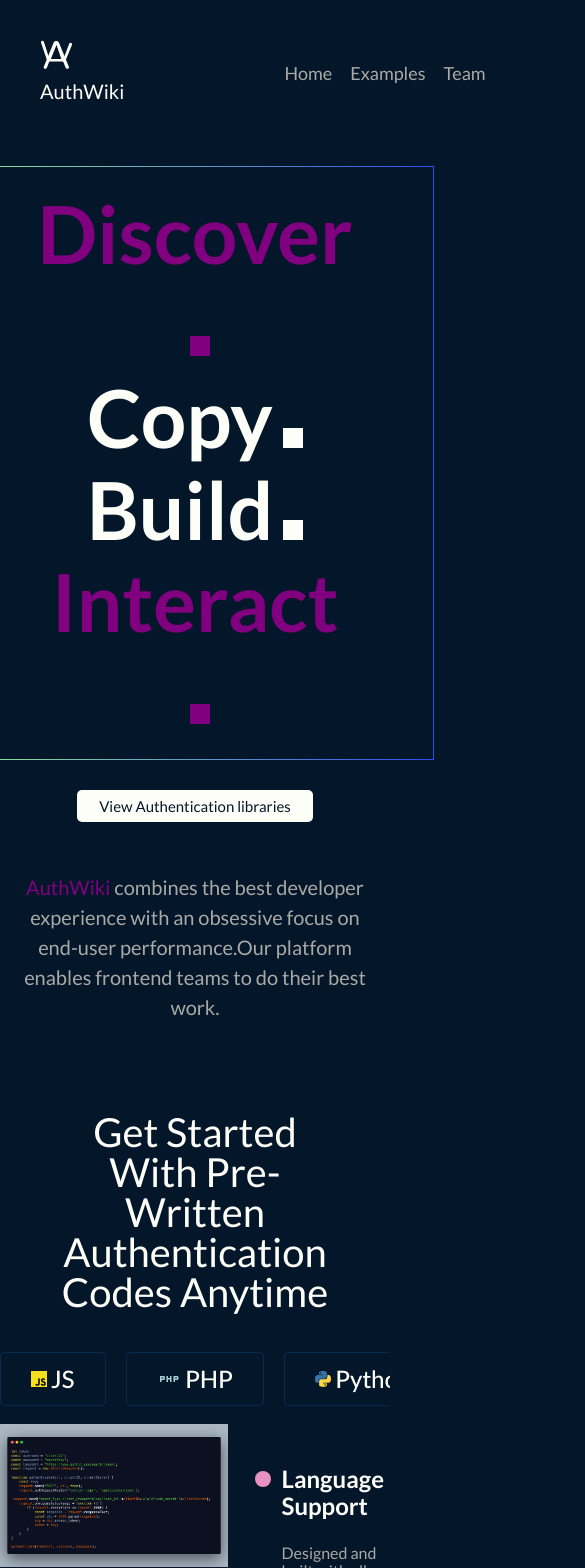
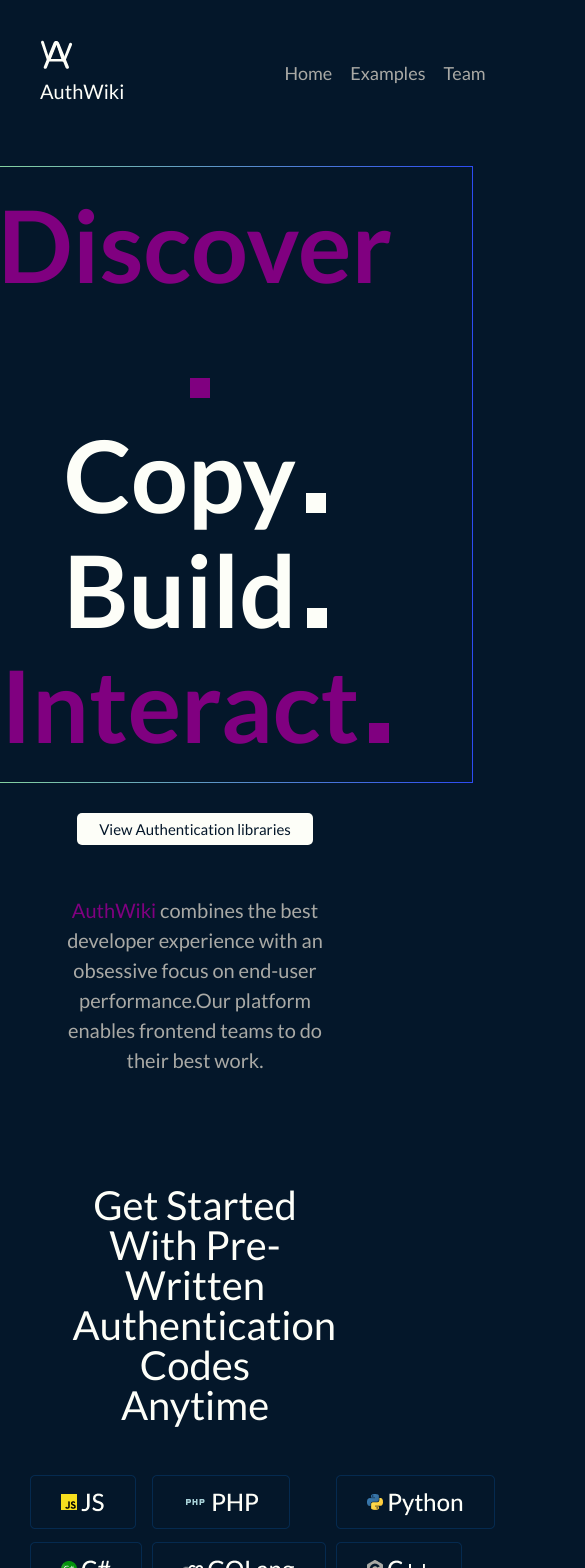
Before and after one commit to zuri-training/AuthWiki_Team9, a React (Create React App) app in the folder FrontEnd/authwiki/: page / in a window 390 px wide. Shown: the top 1568 px of the page, 585 px wide, since content can reach past the window. Built offline with nearby package versions, Linux system fonts and the light colour scheme.

Commit message:
fix a client bugs #106

```diff
--- a/FrontEnd/authwiki/src/components/GettingStarted.js
+++ b/FrontEnd/authwiki/src/components/GettingStarted.js
@@ -7,7 +7,7 @@ import Csharp from "../images/icons/Csharp.png";
 import JS from "../images/icons/JS.png";
 import PHP from "../images/icons/PHP.png";
 import Python from "../images/icons/Python.png";
-import TS from "../images/icons/TS.png";
+// import TS from "../images/icons/TS.png";
 
 const GettingStarted = () => {
   return (
@@ -35,9 +35,9 @@ const GettingStarted = () => {
           <li className="li">
             <img src={cplus} alt="C++" />
           </li>
-          <li className="li">
+          {/* <li className="li">
             <img src={TS} alt="TS" />
-          </li>
+          </li> */}
         </ul>
       </div>
 
--- a/FrontEnd/authwiki/src/components/HeroSection.js
+++ b/FrontEnd/authwiki/src/components/HeroSection.js
@@ -1,10 +1,11 @@
 import React from "react";
-import "../css/HeroSection.css";
+import CSS from "../css/HeroSection.js";
 import { FaSquareFull } from "react-icons/fa";
 import { Link } from "react-router-dom";
 
 const HeroSection = () => {
   return (
+    <CSS>
       <div className="hero">
         <div className="title-wrapper">
           <h2 className="title copy">
@@ -37,6 +38,7 @@ const HeroSection = () => {
           </p>
         </div>
       </div>
+    </CSS>
   );
 };
 
--- a/FrontEnd/authwiki/src/components/SideBar.js
+++ b/FrontEnd/authwiki/src/components/SideBar.js
@@ -5,7 +5,7 @@ import search from "../images/icons/search.png";
 import { FaUserCircle, FaCaretDown } from "react-icons/fa";
 import { CgProfile } from "react-icons/cg";
 import { HiCode } from "react-icons/hi";
-import { BiBookBookmark } from "react-icons/bi";
+// import { BiBookBookmark } from "react-icons/bi";
 import { useSelector, useDispatch } from "react-redux";
 import { useState } from "react";
 import { logoutUser } from "../store/user/userSlice";
--- a/FrontEnd/authwiki/src/css/AuthLibrary.css
+++ b/FrontEnd/authwiki/src/css/AuthLibrary.css
@@ -4,7 +4,7 @@
   width: 50%;
   margin: 0 auto;
   margin-bottom: 3em;
-  margin-top: 600px;
+  margin-top: 80px;
 }
 
 .work-with h3 {
--- a/FrontEnd/authwiki/src/css/GettingStartedCSS.js
+++ b/FrontEnd/authwiki/src/css/GettingStartedCSS.js
@@ -1,16 +1,17 @@
 import styled from "styled-components";
 
 export const GettingStartedCSS = styled.main`
+  padding: 20px;
   .ul {
-    overflow: hidden;
     list-style-type: none;
+    margin: auto;
+    padding: 10px;
+    padding-bottom: 15px;
+    gap: 10px;
+    display: grid;
+    grid-template-columns: repeat(6, 1fr);
     justify-content: space-evenly;
-    align-items: left;
-    margin: auto;
-    padding: 0px;
-    padding-bottom: 15px;
-    gap: 20px;
-    display: flex;
+    align-items: center;
   }
 
   .li {
@@ -40,20 +41,14 @@ export const GettingStartedCSS = styled.main`
   }
 
   #div3 {
-    align-items: center;
-    justify-content: center;
-    display: block;
-  }
-  #imgdiv {
-    width: 65%;
-    float: left;
+    display: grid;
+    margin-top: 20px;
+    grid-template-columns: repeat(2, 1fr);
+    gap: 20px;
   }
   .img {
-    width: 90%;
-  }
-  #indiv {
-    width: 35%;
-    float: left;
+    width: 100%;
+    height: 100%;
   }
   ul.a ::marker,
   ul.b ::marker,
@@ -89,4 +84,12 @@ export const GettingStartedCSS = styled.main`
     font-weight: 400;
     color: #a9a9a5;
   }
+  @media (max-width: 885px) {
+    .ul {
+      grid-template-columns: repeat(3, 1fr);
+    }
+    #div3 {
+      grid-template-columns: repeat(1, 1fr);
+    }
+  }
 `;
--- a/FrontEnd/authwiki/src/css/HeroSection.css
+++ /dev/null
@@ -1,80 +0,0 @@
-.hero {
-  margin-top: 2em;
-  display: flex;
-  flex-direction: column;
-  align-items: center;
-}
-
-.title {
-  font-size: 10em;
-}
-
-.copy {
-  color: #800080;
-}
-.paste,
-.test {
-  color: #fdfef8;
-}
-.icon {
-  font-size: 2rem;
-  margin-left: 10px;
-}
-
-.title-wrapper {
-  border: 1px solid;
-  border-image-slice: 1;
-  border-width: 1px;
-  border-image-source: linear-gradient(to left, #2d4cf3, #94e992);
-  padding: 2em 8em;
-  text-align: center;
-}
-
-.title-wrapper h2 {
-  margin: 0;
-}
-
-.docs-btn {
-  background-color: #fdfef8;
-  color: #04172a;
-  padding: 0.5em 1.5em;
-  text-decoration: none;
-  display: block;
-  font-size: 1.5em;
-  border-radius: 5px;
-  margin-top: 2em;
-}
-
-.docs-btn:hover {
-  background: transparent;
-  color: #fdfef8;
-  transition: all 0.5s ease-out;
-  border: 0.3px solid #fdfef8;
-}
-
-.para-container {
-  margin: 3em 0;
-  width: 75%;
-  text-align: center;
-}
-.desc {
-  color: #a9a9a5;
-  font-size: 2em;
-  line-height: 30px;
-  text-decoration: none;
-}
-
-.desc a {
-  color: #800080;
-  text-decoration: none;
-}
-
-@media only screen and (max-width: 1024px) {
-  .title {
-    font-size: 8em;
-  }
-  .para-container {
-    width: 95%;
-    text-align: center;
-  }
-}
--- /dev/null
+++ b/FrontEnd/authwiki/src/css/HeroSection.js
@@ -0,0 +1,86 @@
+import styled from "styled-components";
+
+const CSS = styled.div`
+  .hero {
+    margin-top: 2em;
+    display: flex;
+    flex-direction: column;
+    align-items: center;
+  }
+
+  .title {
+    font-size: 10em;
+  }
+
+  .copy {
+    color: #800080;
+  }
+  .paste,
+  .test {
+    color: #fdfef8;
+  }
+  .icon {
+    font-size: 2rem;
+    margin-left: 10px;
+  }
+
+  .title-wrapper {
+    border: 1px solid;
+    border-image-slice: 1;
+    border-width: 1px;
+    border-image-source: linear-gradient(to left, #2d4cf3, #94e992);
+    padding: 2em 8em;
+    text-align: center;
+  }
+
+  .title-wrapper h2 {
+    margin: 0;
+  }
+
+  .docs-btn {
+    background-color: #fdfef8;
+    color: #04172a;
+    padding: 0.5em 1.5em;
+    text-decoration: none;
+    display: block;
+    font-size: 1.5em;
+    border-radius: 5px;
+    margin-top: 2em;
+  }
+
+  .docs-btn:hover {
+    background: transparent;
+    color: #fdfef8;
+    transition: all 0.5s ease-out;
+    border: 0.3px solid #fdfef8;
+  }
+
+  .para-container {
+    margin: 3em 0;
+    width: 75%;
+    text-align: center;
+  }
+  .desc {
+    color: #a9a9a5;
+    font-size: 2em;
+    line-height: 30px;
+    text-decoration: none;
+  }
+
+  .desc a {
+    color: #800080;
+    text-decoration: none;
+  }
+
+  /* @media only screen and (max-width: 1024px) {
+    .title {
+      font-size: 8em;
+    }
+    .para-container {
+      width: 95%;
+      text-align: center;
+    }
+  } */
+`;
+
+export default CSS;
--- a/FrontEnd/authwiki/src/css/NavBar.js
+++ b/FrontEnd/authwiki/src/css/NavBar.js
@@ -19,6 +19,7 @@ const NavBarCSS = styled.header`
     font-size: 20px;
     line-height: 30px;
     cursor: pointer;
+    display: block !important;
   }
   .nav ul li a {
     text-decoration: none;
@@ -51,6 +52,15 @@ const NavBarCSS = styled.header`
     order: 1;
     flex-grow: 0;
   }
+  .login {
+    display: flex;
+  }
+  @media (max-width: 885px) {
+    /* margin: 0 20px; */
+    .nav ul.login {
+      display: none;
+    }
+  }
 `;
 
 export default NavBarCSS;
```
Lines whose indentation alone changed are shown as unchanged.
